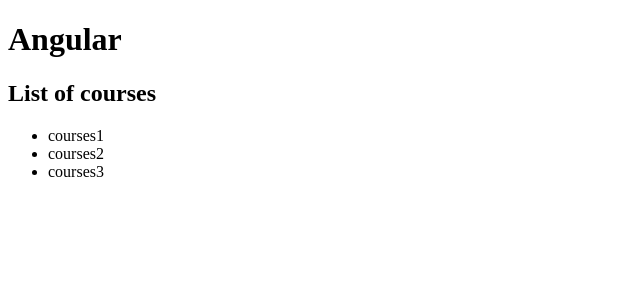
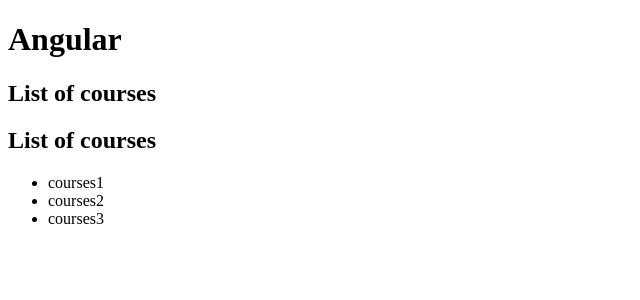
Before and after one commit to vch9391/AngularRepository, an Angular app in the folder ProjectAngular2/: page / in a window 1280 px wide. Shown: the top 300 px of the page, without its empty margins (0-640 px from the left). Built offline with nearby package versions, Linux system fonts and the light colour scheme.

Commit message:
Added Property Binding

```diff
--- a/ProjectAngular2/src/app/course/course.component.html
+++ b/ProjectAngular2/src/app/course/course.component.html
@@ -1,6 +1,9 @@
 <!-- String interpolation :: {{ title }} -->
+<h2>{{ title }}</h2>
 
-<h2>{{ title }}</h2>
+<!-- Property Binding :: [textContent]="title" -->
+<h2 [textContent]="title"></h2>
+
 <ul>
   <li *ngFor="let course of courses">{{course}}</li>
 </ul>
```
